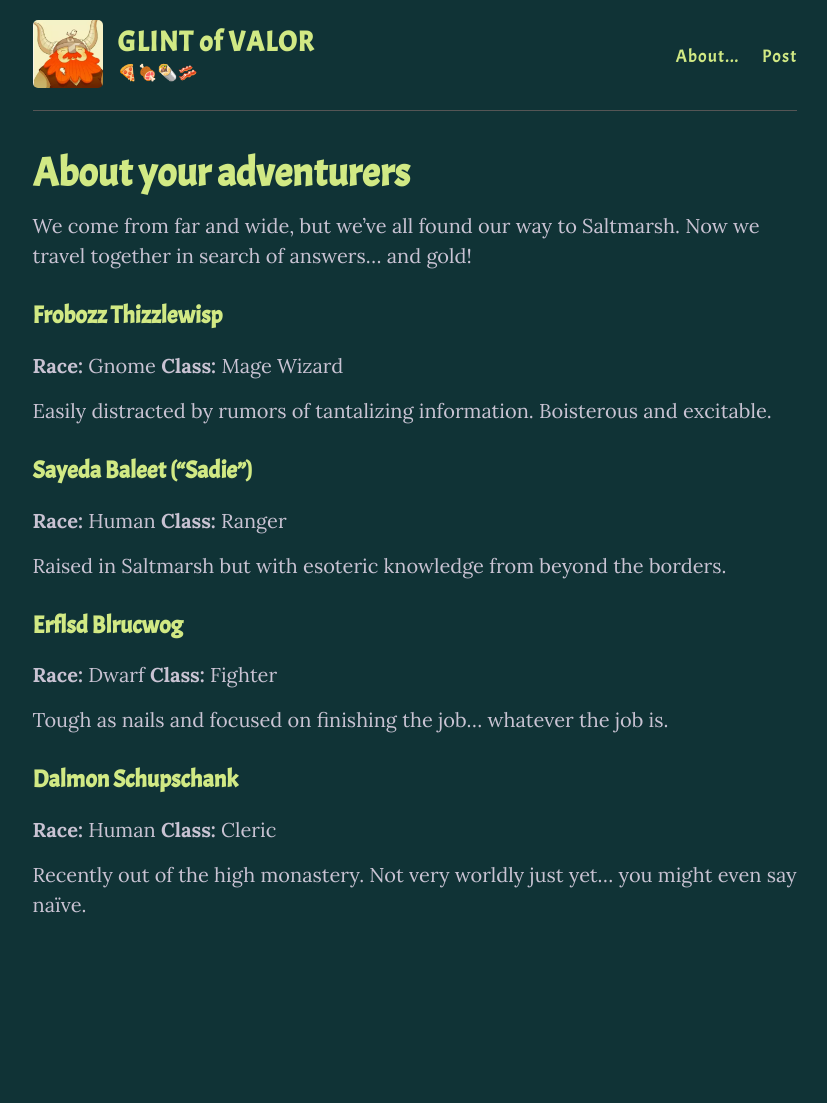
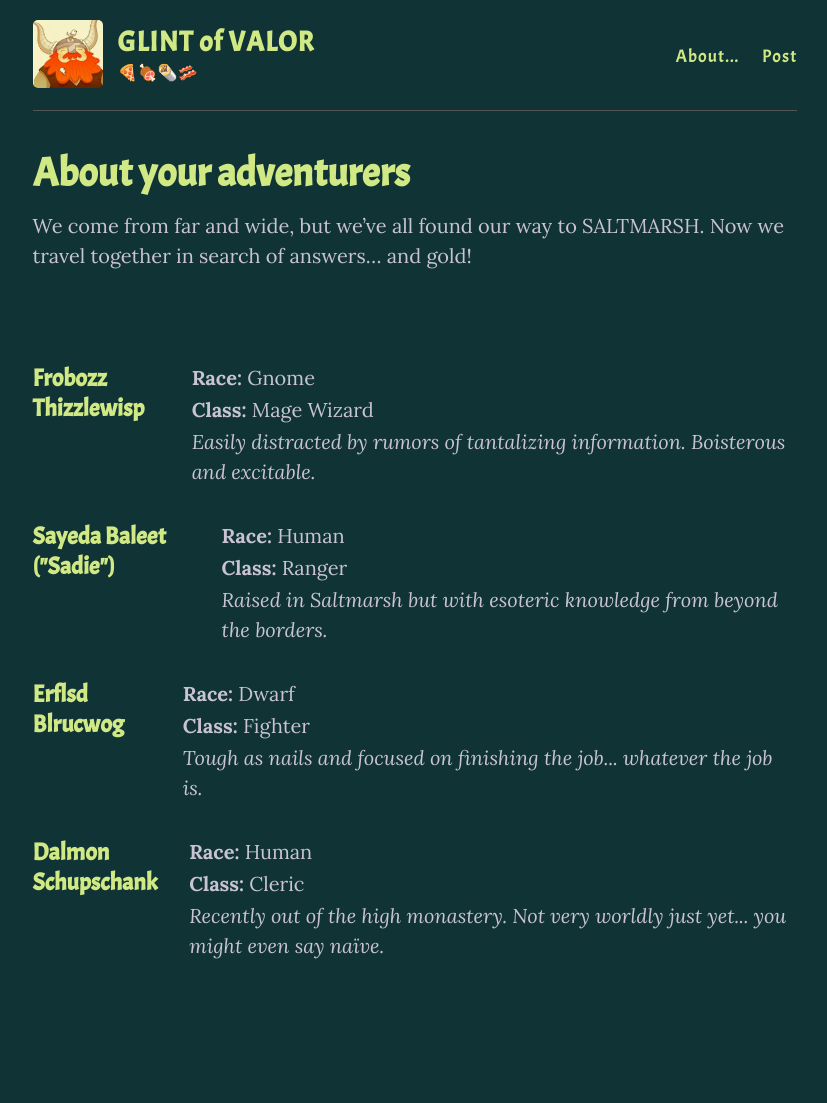
Before and after one commit to billyc/glint-of-valor, a Jekyll site: the page built from about.md, in a window 1280 px wide. Shown: the whole page, without its empty margins (225-1052 px from the left). Built offline with Jekyll 4.4.1, drawn with Linux system fonts in a browser that asks for light colours; before the commit the page ends 1060 px from its top, so only the background shows below that.

Commit message:
adventurer layout

```diff
--- a/about.md
+++ b/about.md
@@ -5,15 +5,21 @@ title: About us
 
 # About your adventurers
 
-We come from far and wide, but we've all found our way to Saltmarsh. Now we travel together in search of answers... and gold!
+We come from far and wide, but we've all found our way to SALTMARSH. Now we travel together in search of answers... and gold!
 
+<br/>
+
+<table>
 {% for character in site.data.characters %}
 
-### {{ character.name }}
-
-**Race:** {{ character.race }}
-**Class:** {{ character.class }}
-
-{{ character.story}}
-
+<tr class="character-row">
+   <td> <h3 class="character-name">{{ character.name }}</h3></td>
+    <td><div style="display: flex; flex-direction: column">
+        <p class="character-details"><b>Race:</b> {{ character.race }}</p>
+        <p class="character-details"><b>Class:</b> {{ character.class }}</p>
+        <p class="character-details"><i>{{ character.story}}</i></p>
+    </div>
+    </td>
+</tr>
 {% endfor %}
+</table>
--- a/style.scss
+++ b/style.scss
@@ -437,6 +437,20 @@ article img {
   color: $colorBodyText;
 }
 
+.character-row {
+  margin-top: 32px;
+  display: flex;
+}
+
+.character-name {
+  margin-top: 0;
+  line-height: 30px;
+}
+
+.character-details {
+  margin-top: 0;
+  margin-bottom: 2px;
+}
 // Settled on moving the import of syntax highlighting to the bottom of the CSS
 // ... Otherwise it really bloats up the top of the CSS file and makes it difficult to find the start
 @import "highlights";
```
